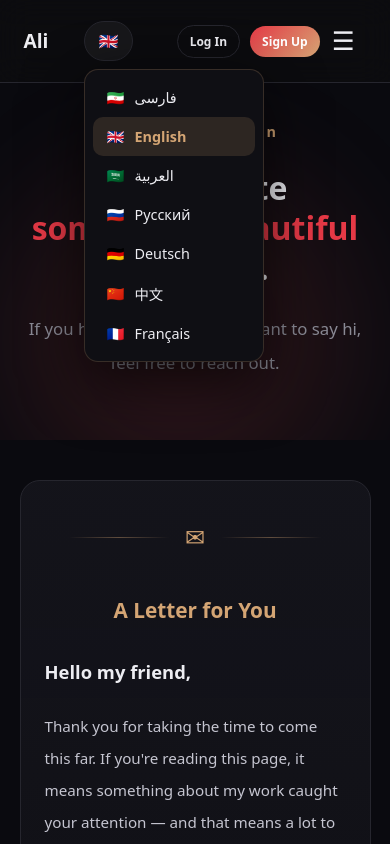
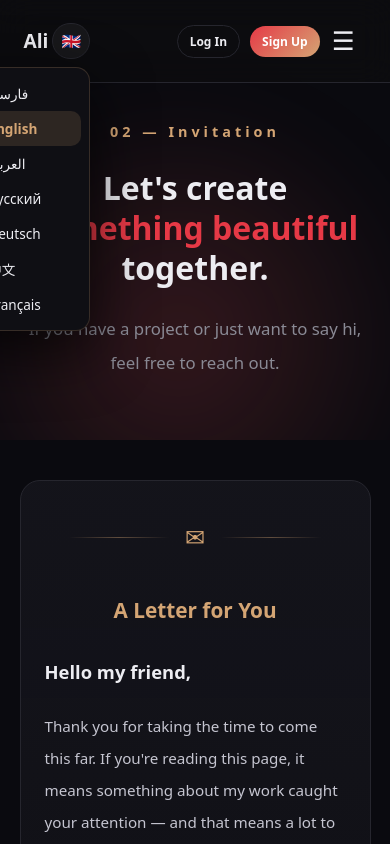
Before and after one commit to iliyainformal-dev/ali-portfolio, a website: page contact.html in a window 390 px wide. Both pictures are taken after a click on the button "🇬🇧". Shown: the top 844 px of the page. Drawn offline with Linux system fonts and the light colour scheme; a small style sheet from the web is missing; files whose address does not match are found by name.

Commit message:
Fix mobile language switcher layout

```diff
--- a/css/style.css
+++ b/css/style.css
@@ -2210,11 +2210,54 @@ body.loaded > *:not(.splash){
   font-weight:600;
 }
 
+
+/* ═══════════════════════════════════════════
+   🌍 Language Switcher — تنظیمات موبایل
+   ═══════════════════════════════════════════ */
 @media(max-width:820px){
   .lang-switcher{
-    margin-right:8px;
-  }
+    margin: 0 6px;
+    margin-left: auto;
+  }
+
+  .lang-btn{
+    padding: 7px 10px;
+    font-size: .8rem;
+    gap: 4px;
+  }
+
   .lang-btn #langCode{
-    display:none;
-  }
-}
+    display: none;
+  }
+
+  .lang-btn #langFlag{
+    font-size: 1rem;
+  }
+
+  .lang-dropdown{
+    /* به راست align میشه که از کادر بیرون نزنه */
+    left: auto;
+    right: 0;
+    min-width: 160px;
+  }
+
+  .lang-dropdown button{
+    padding: 8px 12px;
+    font-size: .85rem;
+  }
+}
+
+/* برای موبایل‌های کوچیک (زیر 480px) */
+@media(max-width:480px){
+  .lang-switcher{
+    margin: 0 4px;
+  }
+
+  .lang-btn{
+    padding: 6px 8px;
+  }
+
+  .lang-dropdown{
+    min-width: 150px;
+  }
+}
```
